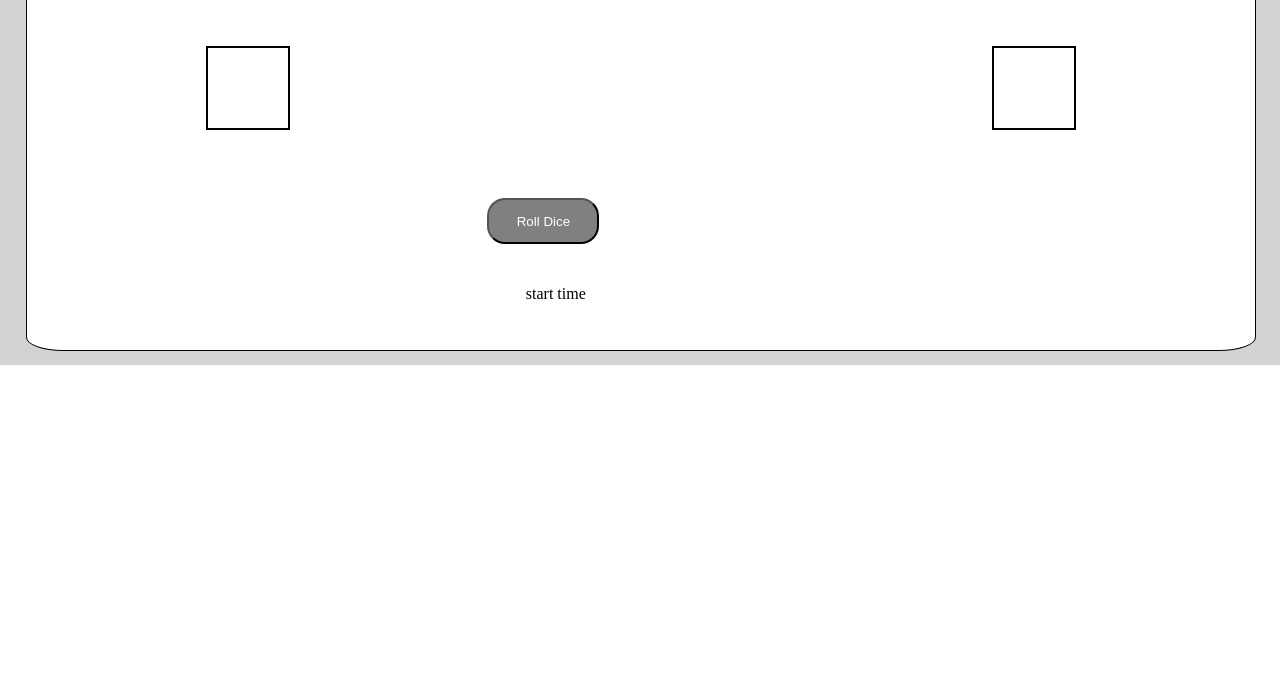
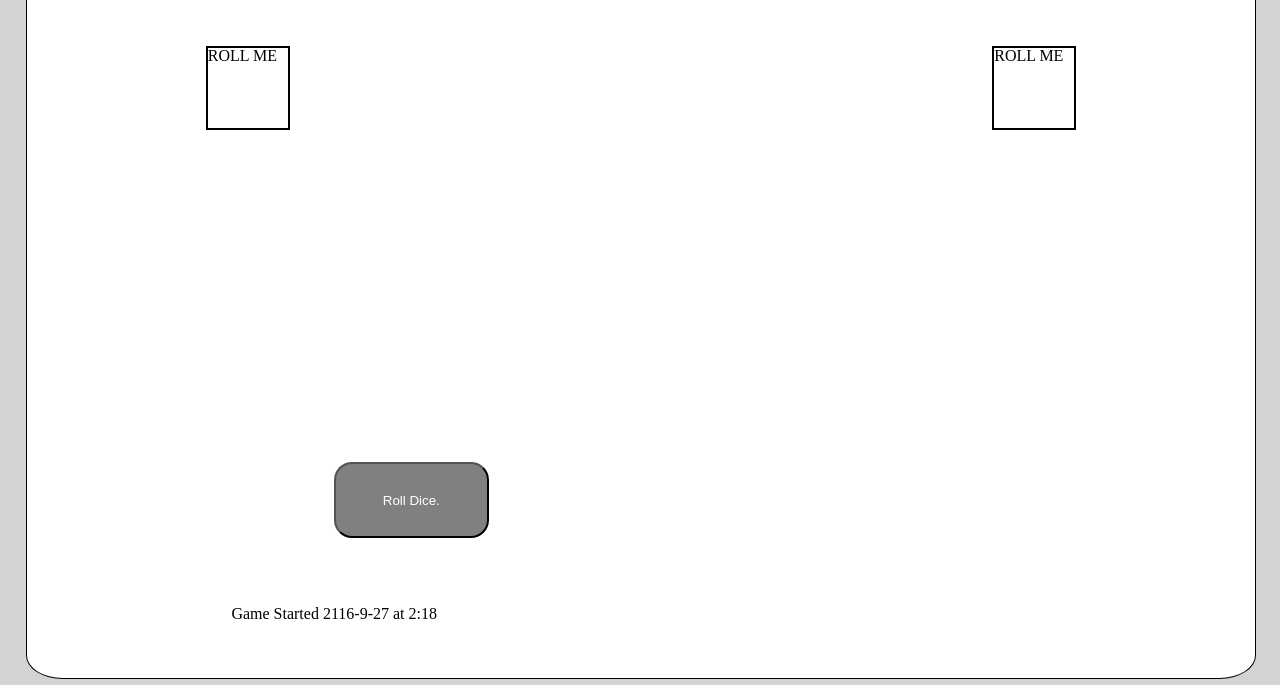
Before and after one commit to mbp469/DiceGame, a plain HTML site: page index.html in a window 1280 px wide. Shown: the part 115-800 px from the top of the page. Drawn offline with Linux system fonts and the light colour scheme.

Commit message:
game working. need to fix minutes and work on styling.

```diff
--- a/index.html
+++ b/index.html
@@ -12,11 +12,11 @@
   <div id="container">
     <div id="dice-box">
       <h1 id="notice">Roll Dice to Play</h1>
-      <p id="tries-message">It took you x tries.</p>
-      <aside class="di" id="di-1"></aside>
-      <aside class="di" id="di-2"></aside>
+      <p id="tries-message"></p>
+      <aside class="di" id="di-1">ROLL ME</aside>
+      <aside class="di" id="di-2">ROLL ME</aside>
       <button id="roll" alt="roll dice">Roll Dice</button>
-      <footer id="start-time">start time</footer>
+      <footer id="start-time"></footer>
     </div>
   </div>
 
--- a/scripts/main.js
+++ b/scripts/main.js
@@ -17,23 +17,37 @@ var game = {
     },
     init: function() {
         this.defineRegions(); //gets the HTML ready to receive
-      this.regions.triesCount.style="visibility:hidden";
         //adds the rollBtn to a click event listener and binds it to the game object
-      this.regions.rollBtn.addEventListener('click',this.rollDice.bind(this));
+        this.regions.rollBtn.addEventListener('click', this.rollDice.bind(this));
+        this.reset();
+        this.regions.firstDi.innerHTML = this.values.round.firstRoll;
+        this.regions.secondDi.innerHTML = this.values.round.secondRoll;
+    },
+    reset: function() {
+      this.regions.triesCount.style.visibility="hidden";
       this.values.round.roundStart = this.getTime();
-      this.values.round.roundDiceRolls = 0;//sets dice rolls for this round to 0;
-      this.regions.gameStart = this.values.dateMessage;
+      this.values.round.roundDiceRolls = 1; //sets dice rolls for this round to 0;
+      this.regions.gameStart.innerHTML = this.values.dateMessage;
+      this.values.round.firstRoll = "ROLL ME";
+      this.values.round.secondRoll = "ROLL ME";
+      this.values.gameRounds = [];
+      this.regions.noticeArea = "Roll Dice to Play.";
+      this.regions.rollBtn.innerHTML = "Roll Dice.";
     },
     getTime: function() {
         console.log("In funtion getStartTime()");
         var date = new Date();
-      var year = date.getYear();
+        this.values.dateMessage = this.parseTimeString(date);
+        return date;
+    },
+    parseTimeString: function(date) {
+        var year = "2" + date.getYear();
         var day = date.getDate();
-      var month = date.getMonth();
+        var month = date.getMonth() + 1;
         var hour = date.getHours();
         var minutes = date.getMinutes();
-      this.values.dateMessage = "Game Started " + year + '-' + month + '-' + day + ' at ' + hour + ':' + minutes;
-      return date;
+        return ("Game Started " + year + '-' + month + '-' + day + ' at ' + hour + ':' + minutes);
+
     },
     /* holds the values that will be needed in the HTML */
     values: {
@@ -41,29 +55,33 @@ var game = {
         round: { //the round object to be stored in gameRounds[]
             roundStart: 1,
             roundDiceRolls: 1,
-          firstRoll: 0,
-          secondRoll: 0,
+            firstRoll: 'ROLL ME',
+            secondRoll: 'ROLL ME',
             roundEnd: 25,
         },
         dateMessage: 'date message',
+        won: false
     },
     getDiff: function() {
         console.log(this.values.round.roundEnd + ',' + this.values.round.roundStart);
-      return this.values.round.roundEnd - this.values.round.roundStart;
+        return (this.values.round.roundEnd - this.values.round.roundStart) / 1000;
         console.log(this.values.round.difference);
     },
     rollDice: function() {
+      if(this.values.won === true) {
         console.log("Inside the rollDice function");
-        /* this function should generate a random number
-          for each di and display on the dice. It should
-            also store the round by calling addRound */
-        this.values.round.firstRoll = Math.floor(Math.random() * 6) + 1;//generate first random number and assign to variable
-        this.values.round.secondRoll = Math.floor(Math.random() * 6) + 1;//generate second random number and assign to variable
-        this.updateHTML('firstDi', 'firstRoll' );
+        this.reset();
+        this.values.won = false;
+
+            } else {
+            this.values.round.firstRoll = Math.floor(Math.random() * 6) + 1; //generate first random number and assign to variable
+            this.values.round.secondRoll = Math.floor(Math.random() * 6) + 1; //generate second random number and assign to variable
+            this.updateHTML('firstDi', 'firstRoll');
             this.updateHTML('secondDi', 'secondRoll');
             this.testRollResults();
-        this.addRound();//stores the round in gameRounds array
+            this.addRound(); //stores the round in gameRounds array
             this.values.round.roundDiceRolls++;
+          }
     },
     testRollResults: function() {
         console.log("Inside the processRollResults function");
@@ -71,26 +89,26 @@ var game = {
           then print either "Try Again" or "Winner" plus stats */
         var sum = parseInt(this.values.round.firstRoll) + parseInt(this.values.round.secondRoll);
         console.log(sum);
-          if(sum === 7 || sum === 11) {
-            this.win();//update everything based on being a winner
+        if (sum === 7 || sum === 11) {
+          this.values.won = true;
+          this.win(); //update everything based on being a winner
         } else {
-            this.keepGoing();//continue game
+            this.keepGoing(); //continue game
         }
     },
     win: function() {
-      console.log("in the win if-statement");
         this.values.round.roundEnd = this.getTime();
         var winMessage = "It took you " + this.values.round.roundDiceRolls + " rolls and " + this.getDiff() + " seconds.)";
         this.regions.noticeArea.innerHTML = "Winner!";
         this.regions.triesCount.innerHTML = winMessage;
-      this.regions.triesCount.style.visibility="visible";
-
+        this.regions.triesCount.style.visibility = "visible";
+        this.regions.rollBtn.innerHTML = "Click to Play Again.";
     },
     keepGoing: function() {
         this.regions.noticeArea.innerHTML = "Try Again";
     },
     addRound: function() {
-      this.values.gameRounds.push(this.values.round);//add the values.round object to values.gameRounds[]
+        this.values.gameRounds.push(this.values.round); //add the values.round object to values.gameRounds[]
     },
     updateHTML: function(targetElement, newValue) {
         /* this function should replace the HTML in the
@@ -98,7 +116,6 @@ var game = {
           items in the round object */
         this.regions[targetElement].innerHTML = this.values.round[newValue];
     },
-
 }
 
 game.init();
--- a/styles/main.scss
+++ b/styles/main.scss
@@ -1,7 +1,7 @@
 
 #container {
   background: lightgray;
-  height: 60vh;
+  height: 100vh;
   width: 100vw;
 }
 
@@ -10,21 +10,26 @@
     border-radius: 3%;
     border: 1px solid black;
     position: relative;
-    height: 57vh;
+    height: 98vh;
     width: 96vw;
     top: 1vh;
     left: 2vw;
+
   }
     #notice {
       text-align: center;
       font-weight: bold;
-      margin: 3vh auto;
+      margin: 7vh auto;
+      font-size: 2em;
     }
 
     #tries-message {
       visibility: hidden;
       text-align: center;
       font-size: 0.8em;
+      position: absolute;
+      top:14vh;
+      left:17vw;
     }
 
     .di {
@@ -45,15 +50,15 @@
       border-radius: 18px;
       background: gray;
       color: white;
-      height: 46px;
-      width: 112px;
-      top: 38vh;
-      left: 36vw;
+      height: 76px;
+      width: 155px;
+      top: 71vh;
+      left: 24vw;
 
     }
     #start-time {
       position: absolute;
       text-align: center;
-      top: 49vh;
-      left: 39vw;
+      top: 89vh;
+      left: 16vw;
     }
```
Also changed, not shown: styles/main.css, 1 other file. Lines whose indentation alone changed are shown as unchanged.
